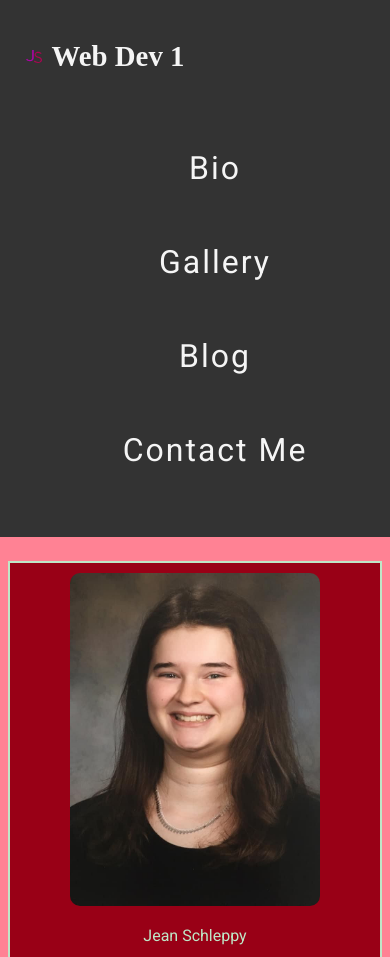
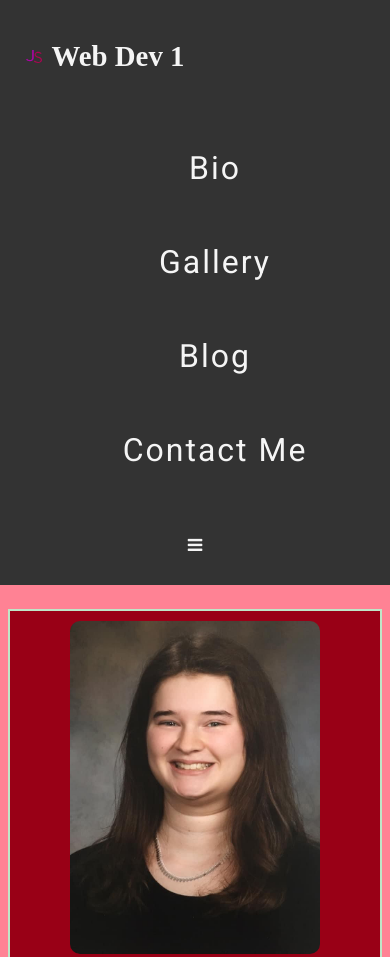
Before and after one commit to schleppyj1/About-me-schleppyj2, a plain HTML site: page index.html in a window 390 px wide. Shown: the top 957 px of the page. Drawn offline with Linux system fonts and the light colour scheme; a web font is replaced by a local one.

Commit message:
Tried to insert a hamburger menu.

```diff
--- a/css/nav.css
+++ b/css/nav.css
@@ -32,6 +32,16 @@ main {
     font-size: 1.5rem;
     margin-bottom: 1rem;
     padding: 1rem;
+    overflow: hidden;
+    position: relative;
+}
+
+.navbar a {
+    color: whitesmoke;
+    padding: 14px 16px;
+    text-decoration: none;
+    font-size: 17px;
+    display: block;
 }
 
 /* logo */
@@ -87,6 +97,7 @@ main {
     outline: none;
 }
 
+/*I got a hamburger menu to appear, I just cannot get it to work.*/
 
 /*
 media query for non-mobile nav bar
--- a/index.html
+++ b/index.html
@@ -7,9 +7,12 @@
     <title>About Me</title>
 
     <link href="https://fonts.googleapis.com/css2?family=Dangrek&family=Roboto&display=swap" rel="stylesheet">
+    <!--Code from https://www.w3schools.com/howto/howto_js_mobile_navbar.asp-->
+    <link rel="stylesheet" href="https://cdnjs.cloudflare.com/ajax/libs/font-awesome/4.7.0/css/font-awesome.min.css">
 
     <link href="css/style.css" rel="stylesheet">
     <link href="css/nav.css" rel="stylesheet">
+    <link href="Javascript/Function.js" rel="javascript">
 
 </head>
 <body>
@@ -28,6 +31,11 @@
                     <li><a href="#contact">Contact Me</a></li>
                 </ul>
             </div>
+            <!--Code from https://www.w3schools.com/howto/howto_js_mobile_navbar.asp-->
+            <a href="javascript:void(0);" class="icon" onclick="myFunction()">
+                <i class="fa fa-bars"></i>
+              </a>
+              <script src="js.js"></script>
         </nav>
     </header>
     <main>
```
Also changed, not shown: Javascript/Function.js (added, +8 -0 lines), 1 other file.
